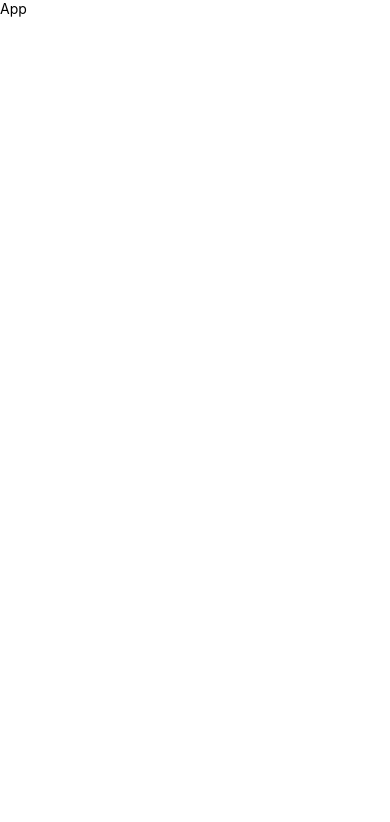
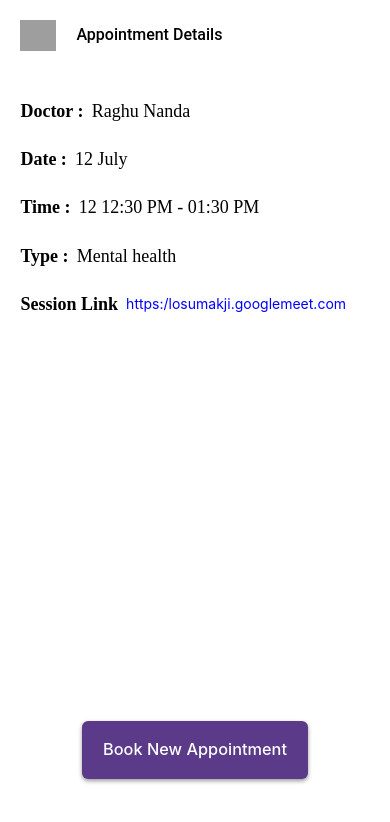
Before and after one commit to V220404/REM-NUTRI-, a React Native app: screen / in a window 390 px wide. Shown: the top 822 px of the page. Built offline with nearby package versions, Linux system fonts and the light colour scheme; grey boxes are pictures that could not be loaded.

Commit message:
upcoming appointment

```diff
--- a/App.tsx
+++ b/App.tsx
@@ -1,11 +1,130 @@
-import { View, Text } from 'react-native'
+import { View, Text, SafeAreaView, Image, TouchableOpacity } from 'react-native'
 import React from 'react'
+import { moderateScale, moderateScaleVertical } from './src/styles/responsiveSize';
+const App = () => {
 
-const App = () => {
+
+  const bookAppointment1 = () => {
+    console.log('Button pressed');
+  };
+
   return (
-    <View>
-      <Text>App</Text>
-    </View>
+
+    <SafeAreaView>
+      <View>
+      <View style={{flexDirection:'row' , gap:moderateScale(40) , top:moderateScaleVertical(20)}}>
+<Image source={{uri:'/Users/varunsankhe/Desktop/DemoProject/assests/fi-ss-arrow-left.png'}} style={{width:moderateScale(35), height:moderateScaleVertical(30) , left:20}}/>
+
+<Text style={{fontFamily:'Roboto' , fontWeight:500 , fontSize:16 , lineHeight:20 , top:5 }}>
+Appointment Details
+</Text>
+</View>
+
+<View style={{gap:moderateScale(8) , flexDirection:'row' , marginTop:moderateScaleVertical(70) , marginLeft:moderateScale(20)}}>
+  <Text style={{fontWeight:600 , fontSize:18 , lineHeight:18.24 , fontFamily:'Hanken Grotesk'}}>
+    Doctor :
+  </Text>
+  <Text style={{fontWeight:400 , fontSize:18 , lineHeight:18.24 , fontFamily:'Hanken Grotesk'}}>Raghu Nanda</Text>
+</View>
+
+
+
+<View style={{marginTop:30 , marginLeft:moderateScale(20)} }>
+<View style={{gap:moderateScale(8) , flexDirection:'row'}}>
+  <Text style={{fontWeight:600 , fontSize:18 , lineHeight:18.24 , fontFamily:'Hanken Grotesk'}}>
+  Date :
+  </Text>
+  <Text style={{fontWeight:400 , fontSize:18 , lineHeight:18.24 , fontFamily:'Hanken Grotesk'}}>12 July</Text>
+</View>
+</View>
+
+
+<View style={{marginTop:30 , marginLeft:moderateScale(20)}}>
+<View style={{gap:moderateScale(8) , flexDirection:'row'}}>
+  <Text style={{fontWeight:600 , fontSize:18 , lineHeight:18.24 , fontFamily:'Hanken Grotesk'}}>
+ Time :
+  </Text>
+  <Text style={{fontWeight:400 , fontSize:18 , lineHeight:18.24 , fontFamily:'Hanken Grotesk'}}>12 12:30 PM - 01:30 PM</Text>
+</View>
+</View>
+
+
+<View style={{marginTop:30 ,  marginLeft:moderateScale(20)}}>
+<View style={{gap:moderateScale(8) , flexDirection:'row'}}>
+  <Text style={{fontWeight:600 , fontSize:18 , lineHeight:18.24 , fontFamily:'Hanken Grotesk'}}>
+ Type :
+  </Text>
+  <Text style={{fontWeight:400 , fontSize:18 , lineHeight:18.24 , fontFamily:'Hanken Grotesk'}}>Mental health</Text>
+</View>
+</View>
+
+
+<View style={{marginTop:30 ,  marginLeft:moderateScale(20)}}>
+<View style={{gap:moderateScale(8) , flexDirection:'row'}}>
+  <Text style={{fontWeight:600 , fontSize:18 , lineHeight:18.24 , fontFamily:'Hanken Grotesk'}}>
+Session Link
+  </Text>
+  <View>
+    <Text style={{color:'blue'}}>https:/losumakji.googlemeet.com</Text>
+  </View>
+</View>
+
+</View>
+
+
+
+<View style={{
+            flex: 1,
+          top:moderateScaleVertical(400),
+          alignSelf:'center'
+
+          }}>
+            <TouchableOpacity
+              style={{
+                width: moderateScale(221),
+                height: moderateScaleVertical(57),
+                borderRadius: moderateScale(6),
+                backgroundColor: '#5A3A89',
+                justifyContent: 'center',
+                alignItems: 'center',
+                shadowColor: '#000000',
+                shadowOffset: { width: 0, height: 2 },
+                shadowOpacity: 0.4,
+                shadowRadius: moderateScale(4),
+                elevation: 5,
+                paddingVertical: moderateScaleVertical(8),
+                paddingHorizontal: moderateScale(24),
+                marginBottom: moderateScaleVertical(20),
+              }}
+              onPress={bookAppointment1}
+            >
+              <Text style={{
+                color: '#ffffff',
+                fontSize: moderateScale(16),
+                fontWeight: '500',
+                lineHeight: moderateScaleVertical(21),
+                width: moderateScale(190), // Adjust text width if necessary
+                textAlign: 'center', // Align text horizontally centered
+              }}>
+                Book New Appointment
+              </Text>
+            </TouchableOpacity>
+          </View>
+
+
+
+
+
+
+
+
+
+
+
+      </View>
+
+    </SafeAreaView>
+
   )
 }
 
```
Also changed, not shown: src/screens/UpcomingAppointment.js (+131 -0 lines).
